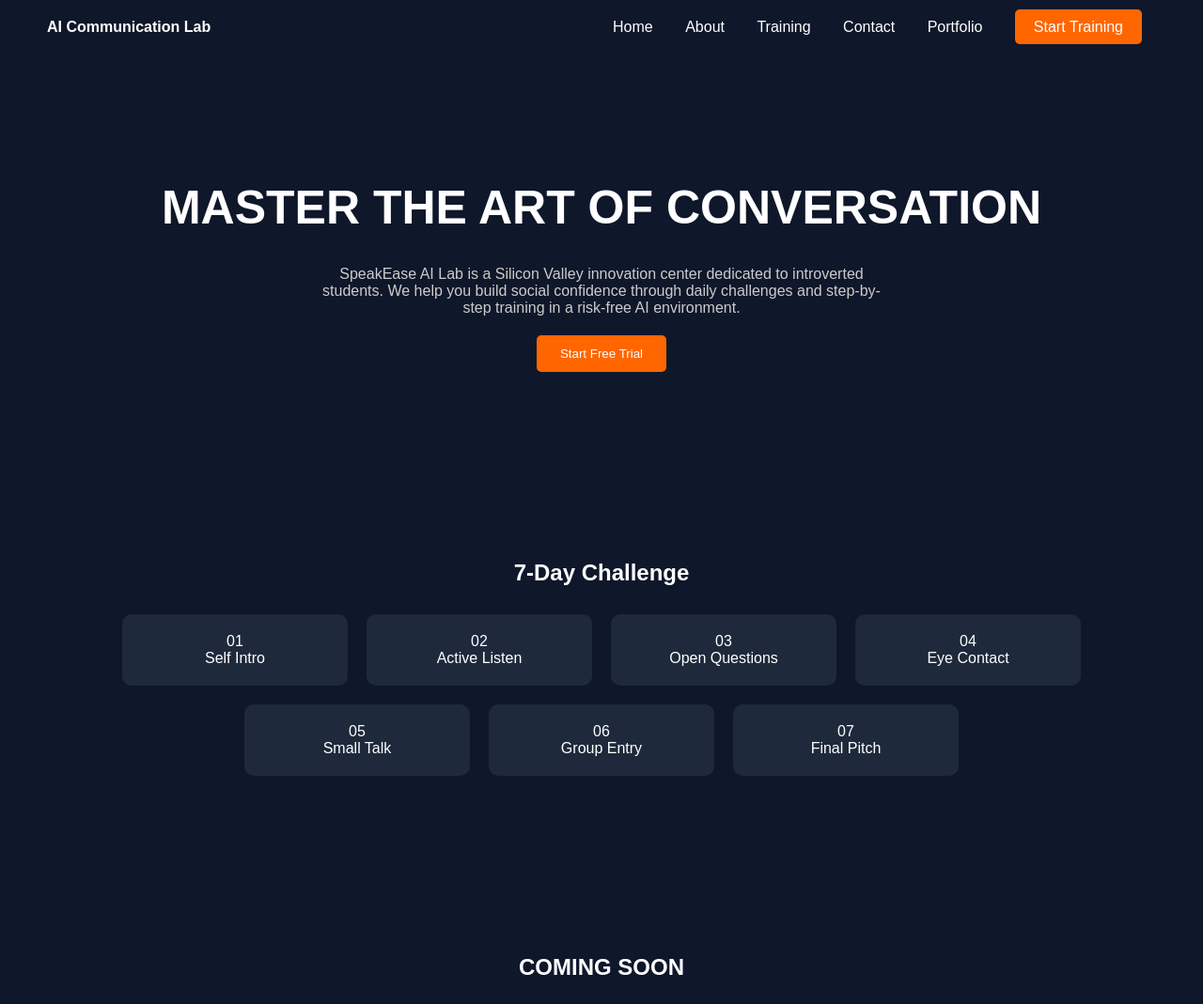
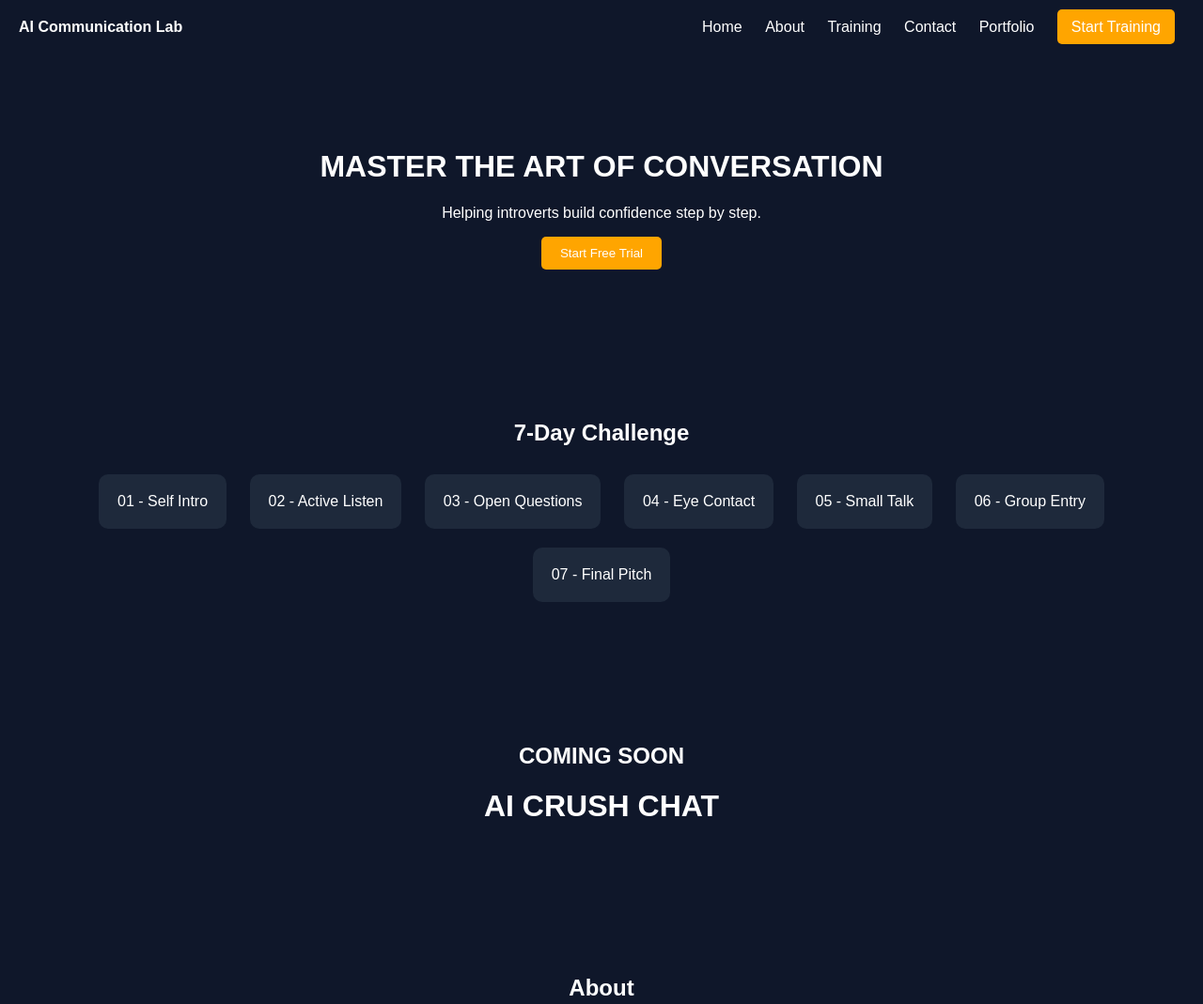
Before and after one commit to ROHANMEHTA10/COMMUNICATION-LAB, a plain HTML site: page index.html in a window 1280 px wide. Shown: the top 1069 px of the page at 94% size. Drawn offline with Linux system fonts and the light colour scheme.

Commit message:
Update index.html

```diff
--- a/index.html
+++ b/index.html
@@ -1,88 +1,54 @@
 <!DOCTYPE html>
-<html lang="en">
+<html>
 <head>
-<meta charset="UTF-8">
-<meta name="viewport" content="width=device-width, initial-scale=1.0">
 <title>AI Communication Lab</title>
 
 <style>
 body {
   margin: 0;
-  font-family: Arial, sans-serif;
+  font-family: Arial;
   background: #0f172a;
   color: white;
+  text-align: center;
 }
 
-/* NAVBAR */
 nav {
   display: flex;
   justify-content: space-between;
-  padding: 20px 50px;
-  background: #0f172a;
+  padding: 20px;
 }
 
 nav a {
   color: white;
-  margin: 0 15px;
+  margin: 10px;
   text-decoration: none;
 }
 
 .btn {
-  background: #ff6600;
-  padding: 10px 20px;
+  background: orange;
+  padding: 10px 15px;
   border-radius: 5px;
-  color: white;
 }
 
-/* HERO */
 .hero {
-  padding: 100px 50px;
-  text-align: center;
+  padding: 80px 20px;
 }
 
-.hero h1 {
-  font-size: 50px;
-}
-
-.hero p {
-  max-width: 600px;
-  margin: auto;
-  color: #ccc;
-}
-
-/* SECTION */
 .section {
-  padding: 80px 50px;
-  text-align: center;
-}
-
-/* CARDS */
-.cards {
-  display: flex;
-  justify-content: center;
-  flex-wrap: wrap;
+  padding: 60px 20px;
 }
 
 .card {
   background: #1e293b;
   margin: 10px;
   padding: 20px;
-  width: 200px;
   border-radius: 10px;
-}
-
-/* FOOTER */
-footer {
-  background: #020617;
-  padding: 40px;
-  text-align: center;
-  color: #aaa;
+  display: inline-block;
 }
 
 button {
-  margin-top: 20px;
-  padding: 12px 25px;
-  background: #ff6600;
+  padding: 10px 20px;
+  background: orange;
   border: none;
   color: white;
   border-radius: 5px;
@@ -94,7 +60,6 @@ button {
 
 <body>
 
-<!-- NAVBAR -->
 <nav>
   <div><b>AI Communication Lab</b></div>
   <div>
@@ -107,56 +72,33 @@ button {
   </div>
 </nav>
 
-<!-- HERO -->
 <div class="hero">
   <h1>MASTER THE ART OF CONVERSATION</h1>
-  <p>SpeakEase AI Lab is a Silicon Valley innovation center dedicated to introverted students. We help you build social confidence through daily challenges and step-by-step training in a risk-free AI environment.</p>
-
+  <p>Helping introverts build confidence step by step.</p>
   <button onclick="alert('Free Trial Started')">Start Free Trial</button>
 </div>
 
-<!-- 7 DAY CHALLENGE -->
 <div class="section">
   <h2>7-Day Challenge</h2>
 
-  <div class="cards">
-    <div class="card">01<br>Self Intro</div>
-    <div class="card">02<br>Active Listen</div>
-    <div class="card">03<br>Open Questions</div>
-    <div class="card">04<br>Eye Contact</div>
-    <div class="card">05<br>Small Talk</div>
-    <div class="card">06<br>Group Entry</div>
-    <div class="card">07<br>Final Pitch</div>
-  </div>
+  <div class="card">01 - Self Intro</div>
+  <div class="card">02 - Active Listen</div>
+  <div class="card">03 - Open Questions</div>
+  <div class="card">04 - Eye Contact</div>
+  <div class="card">05 - Small Talk</div>
+  <div class="card">06 - Group Entry</div>
+  <div class="card">07 - Final Pitch</div>
 </div>
 
-<!-- COMING SOON -->
 <div class="section">
   <h2>COMING SOON</h2>
   <h1>AI CRUSH CHAT</h1>
-  <p>The ultimate safety net for your social milestones. Practice conversations, remove fear, and build confidence in a pressure-free AI environment.</p>
 </div>
 
-<!-- ABOUT -->
 <div class="section">
-  <h2>Empowering the Quiet Potential Within You</h2>
-  <p>SpeakEase AI Lab is a dedicated research environment designed for introverts. We combine AI simulation with step-by-step training to help you master communication and build confidence.</p>
+  <h2>About</h2>
+  <p>AI Communication Lab helps introverts improve communication using simple steps.</p>
 </div>
-
-<!-- FOOTER -->
-<footer>
-  <h3>AI Communication Lab</h3>
-  <p>Silicon Valley</p>
-  <p>Email: hello@speakease.lab</p>
-
-  <p>
-    <a href="#">Instagram</a> |
-    <a href="#">YouTube</a> |
-    <a href="#">LinkedIn</a>
-  </p>
-
-  <p>© 2026 Your Name</p>
-</footer>
 
 </body>
 </html>
```
